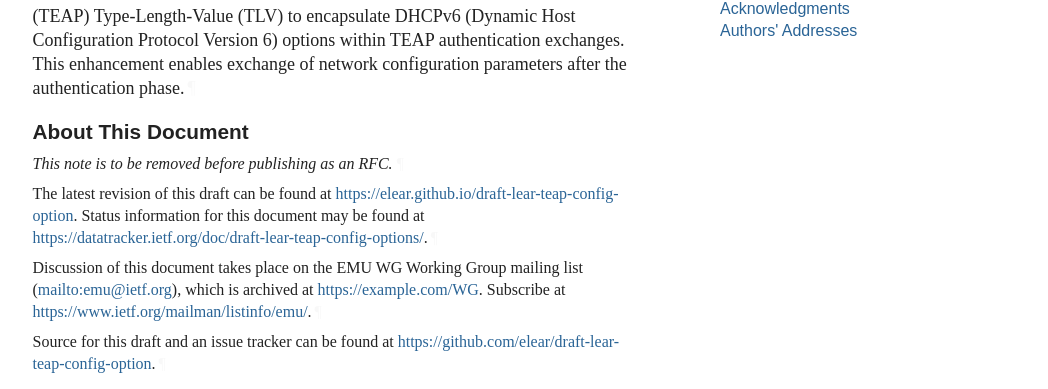
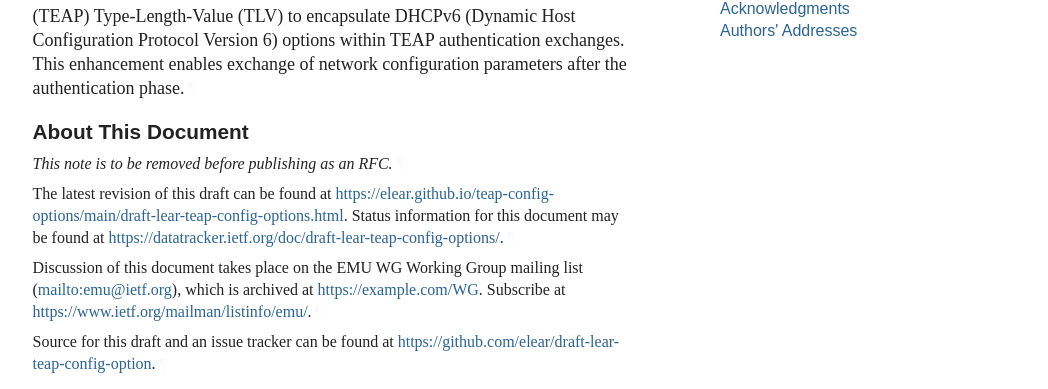
Before and after one commit to elear/teap-config-options, a plain HTML site: page main/draft-lear-teap-config-options.html in a window 1280 px wide. Shown: the part 407-796 px from the top of the page, without its empty margins (92-1140 px from the left). Drawn offline with Linux system fonts and the light colour scheme; a web font is replaced by a local one.

Commit message:
Script updating gh-pages from 1f7fd2e. [ci skip]

```diff
--- a/main/draft-lear-teap-config-options.html
+++ b/main/draft-lear-teap-config-options.html
@@ -1105,7 +1105,7 @@ phase.<a href="#section-abstract-1" class="pilcrow">¶</a></p>
       </h2>
 <p id="section-note.1-1">This note is to be removed before publishing as an RFC.<a href="#section-note.1-1" class="pilcrow">¶</a></p>
 <p id="section-note.1-2">
-        The latest revision of this draft can be found at <span><a href="https://elear.github.io/draft-lear-teap-config-option">https://elear.github.io/draft-lear-teap-config-option</a></span>.
+        The latest revision of this draft can be found at <span><a href="https://elear.github.io/teap-config-options/main/draft-lear-teap-config-options.html">https://elear.github.io/teap-config-options/main/draft-lear-teap-config-options.html</a></span>.
         Status information for this document may be found at <span><a href="https://datatracker.ietf.org/doc/draft-lear-teap-config-options/">https://datatracker.ietf.org/doc/draft-lear-teap-config-options/</a></span>.<a href="#section-note.1-2" class="pilcrow">¶</a></p>
 <p id="section-note.1-3">
         Discussion of this document takes place on the
```
Also changed, not shown: main/draft-lear-teap-config-options.txt.
